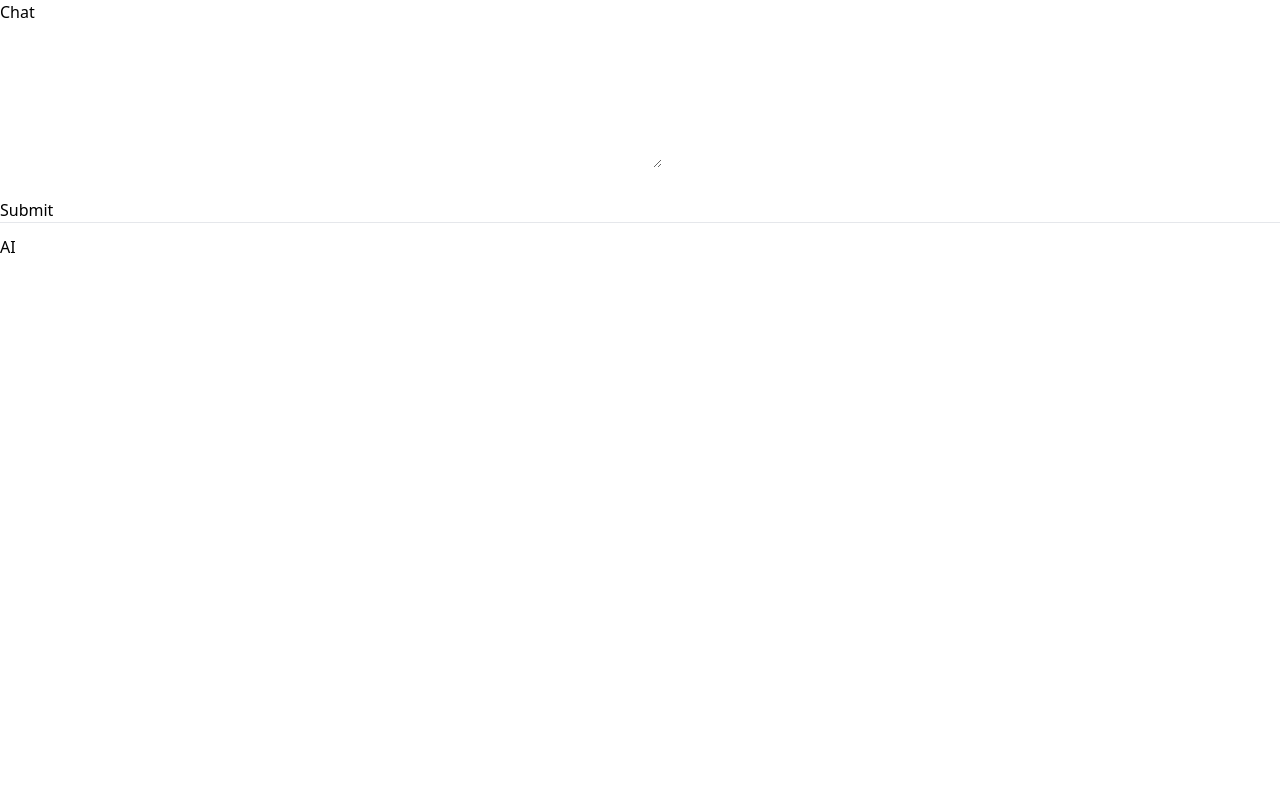
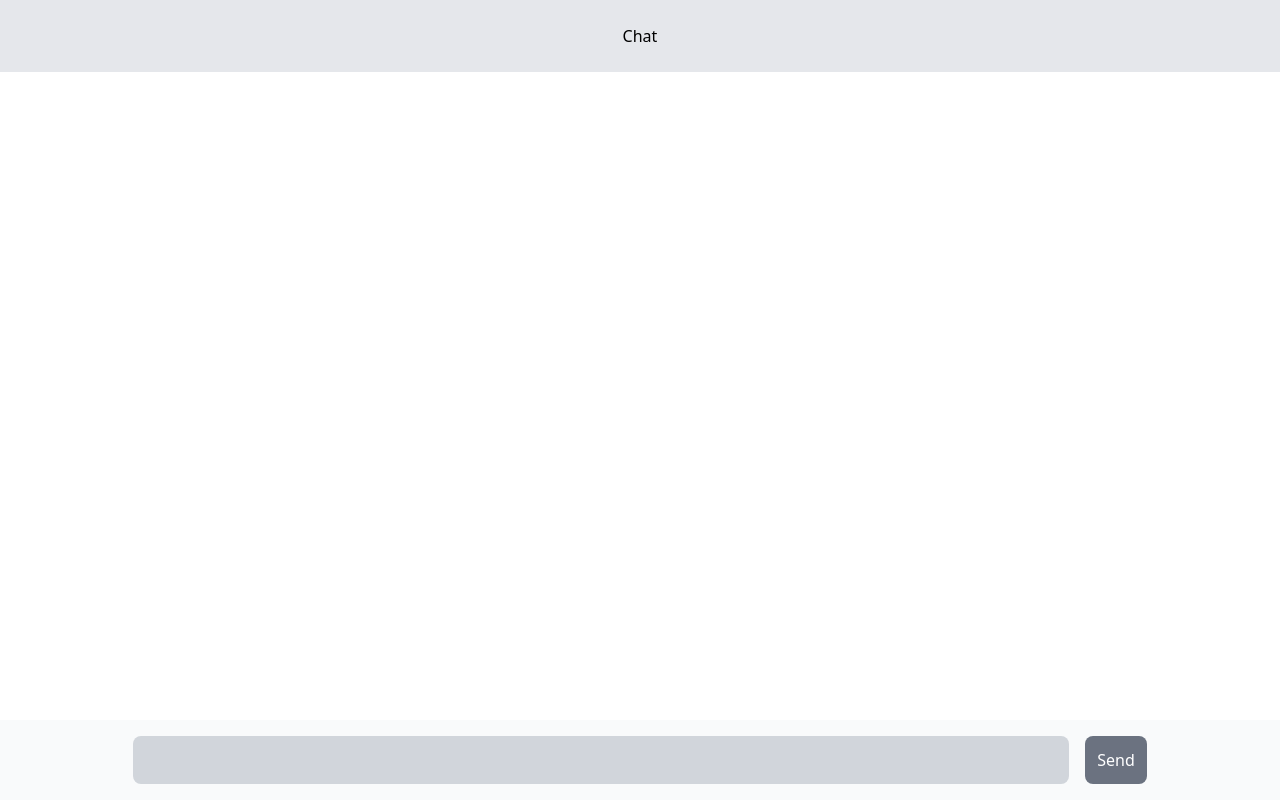
Before and after one commit to ngodingbentar/openai-nuxtjs, a Nuxt app: page /chat in a window 1280 px wide. Built offline with nearby package versions, Linux system fonts and the light colour scheme.

Commit message:
updated: design n tailwind

```diff
--- a/nuxt.config.ts
+++ b/nuxt.config.ts
@@ -1,15 +1,17 @@
 // https://nuxt.com/docs/api/configuration/nuxt-config
 export default defineNuxtConfig({
-  css: [
-    '@/assets/css/main.css',
-  ],
 
-  postcss: {
-    plugins: {
-      tailwindcss: {},
-      autoprefixer: {},
-    },
-  },
+  modules: ['@nuxtjs/tailwindcss'],
+  // css: [
+  //   '@/assets/css/main.css',
+  // ],
+
+  // postcss: {
+  //   plugins: {
+  //     tailwindcss: {},
+  //     autoprefixer: {},
+  //   },
+  // },
   runtimeConfig: {
     // The private keys which are only available within server-side
     apiSecret: "",
--- a/package.json
+++ b/package.json
@@ -8,10 +8,8 @@
     "postinstall": "nuxt prepare"
   },
   "devDependencies": {
-    "autoprefixer": "^10.4.14",
-    "nuxt": "^3.2.3",
-    "postcss": "^8.4.21",
-    "tailwindcss": "^3.2.7"
+    "@nuxtjs/tailwindcss": "^6.4.1",
+    "nuxt": "^3.2.3"
   },
   "dependencies": {
     "openai": "3.1.0"
--- a/pages/chat.vue
+++ b/pages/chat.vue
@@ -1,22 +1,22 @@
 <template>
-  <div>
-    <h3>Chat</h3>
+  <div class="bg-gray-200 text-center py-6">
+    <h3 v-if="!loading">Chat</h3>
+    <h3 v-else>LOADING...</h3>
   </div>
   <div>
-    <textarea type="text" v-model="chat" rows="6" cols="70" />
-    <input v-model="role" />
-    <br />
-    <br />
-    <button @click="getChat">Submit</button>
-    <br />
-    <hr />
-    <p class="mt-3">AI</p>
-    <!-- <div v-html="content"></div> -->
-    <div>
+    <div class="mt-6 mb-20">
       <div v-for="item in content" :key="item.content">
-        <p :class="item.role">{{ item.role }}: {{ item.content }}</p>
+        <div :class="item.role" class="item flex relative mb-4 mx-4">
+          <div class="text relative bottom-2 py-1 px-4">
+            <p class="w-fit text-left">{{ item.content }}</p>
+          </div>
+        </div>
       </div>
     </div>
+  </div>
+  <div class="input">
+    <input v-model="chat" class="chat" />
+    <button @click="getChat" class="ml-4 bg-gray-500 text-white p-3 rounded-lg">Send</button>
   </div>
 </template>
 
@@ -31,7 +31,8 @@ interface Message {
 
 const content = ref<Message[]>([])
 const chat = ref('')
-const role = ref('')
+const role = ref('user')
+const loading = ref(false)
 
 const fetchChat= async () => {
   const response = await fetch(
@@ -52,40 +53,70 @@ const fetchChat= async () => {
 }
 
 const getChat = async () => {
+  if (loading.value) return
+
   content.value.push({
     role: role.value,
     content: chat.value
   })
-  // console.log('content.value 1', content.value)
-  // console.log([...content.value])
-  // console.log('content.value 2', content.value)
-  // await fetchChat()
-  // .then((data) => {
-  //   console.log('data', data)
-  //   content.value.push({
-  //     role: 'ai',
-  //     content: data?.choices[0]?.message?.content || ''
-  //   })
-  // })
-  // console.log('response', response)
-  // content.value = response?.choices[0]?.message?.content || ''
-  // content.value.push({
-  //   role: 'ai',
-  //   content: response?.choices[0]?.message?.content || ''
-  // })
+  chat.value = ''
+  loading.value = true
+
+  await fetchChat()
+  .then((data) => {
+    console.log('data', data)
+    content.value.push({
+      role: 'ai',
+      content: data?.choices[0]?.message?.content || ''
+    })
+    loading.value = false
+  })
 }
 
 </script>
 
-<style>
+<style lang="postcss">
+.text {
+  @apply text-white w-fit;
+}
 
-p.a {
+.input {
+  @apply px-4 justify-center flex p-4 fixed bottom-0 w-full bg-gray-50;
+  .chat {
+    @apply w-3/4 bg-gray-300 p-3 rounded-lg;
+  }
+}
+.user {
   color: blue;
   text-align: left;
+
+  .text {
+    @apply bg-gray-800;
+    border-radius: 12px 12px 12px 0;
+  }
 }
 
-p.b {
+.ai {
+  @apply flex-row-reverse ;
+
   color: green;
   text-align: right;
+
+  .text {
+    @apply bg-sky-900;
+    border-radius: 12px 12px 0 12px;
+  }
+}
+
+@media only screen and (min-width: 768px) {
+  .text {
+    max-width: 50%;
+  }
+}
+
+@media only screen and (max-width: 768px) {
+  .text {
+    max-width: 90%;
+  }
 }
 </style>
--- a/postcss.config.js
+++ b/postcss.config.js
@@ -2,5 +2,6 @@ module.exports = {
   plugins: {
     tailwindcss: {},
     autoprefixer: {},
+    'tailwindcss/nesting': 'postcss-nesting',
   },
 }
```
Also changed, not shown: assets/css/tailwind.css (renamed from assets/css/main.css), assets/images/user.png (added), 1 other file (tests, documents, lock files or other folders).
